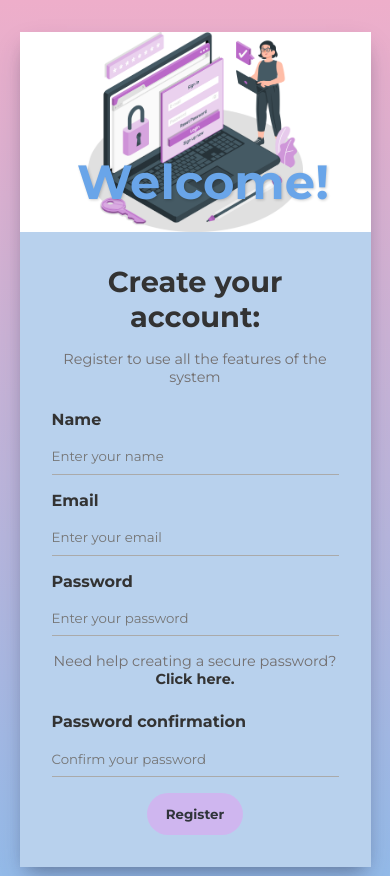
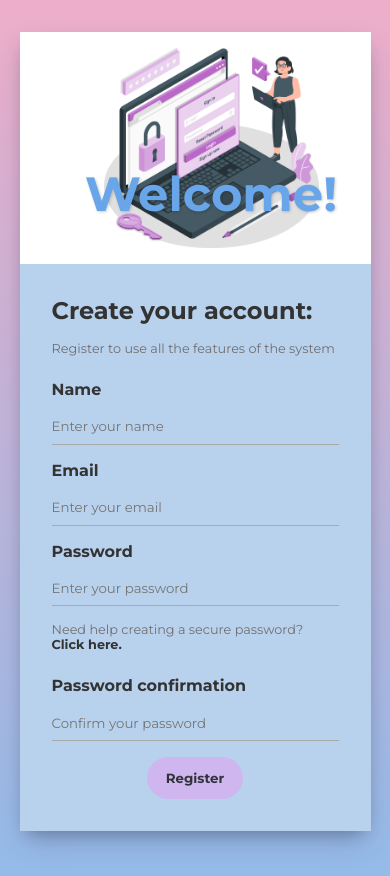
Before and after one commit to luanaalves-dev/Password-generator, a plain HTML site: page index.html in a window 390 px wide. Drawn offline with Linux system fonts and the light colour scheme.

Commit message:
updates_2

```diff
--- a/CSS/styles.css
+++ b/CSS/styles.css
@@ -44,6 +44,7 @@ input:focus {
   justify-content: center;
   width: 100%;
   height: 200px;
+  margin: 1rem;
 }
 
 #banner-layer {
@@ -68,6 +69,7 @@ input:focus {
   font-weight: bold;
   color: #69a5e9;
   text-shadow: 1px 1px 3px rgba(0, 0, 0, 0.2);
+  margin-bottom: 0.5rem;
 }
 
 #form-container {
@@ -254,14 +256,22 @@ input:focus {
     padding: 1.5rem;
   }
 
-  #banner-layer {
-    justify-content: flex-start;
-  }
+  #register-form h2 {
+    text-align: left;
+    margin-bottom: 1rem;
+    font-size: clamp(1.5rem, 4vw, 2.2rem);
+}
+
+#register-form p {
+    text-align: left;
+    margin-bottom: 1.5rem;
+    color: #726e6e;
+    font-size: 0.8rem;
+}
 
   #register-banner h1 {
     position: relative;
     margin-top: 19rem;
-    padding-left: 1rem;
     font-size: clamp(2rem, 3rem, 4rem);
   }
 }
```
